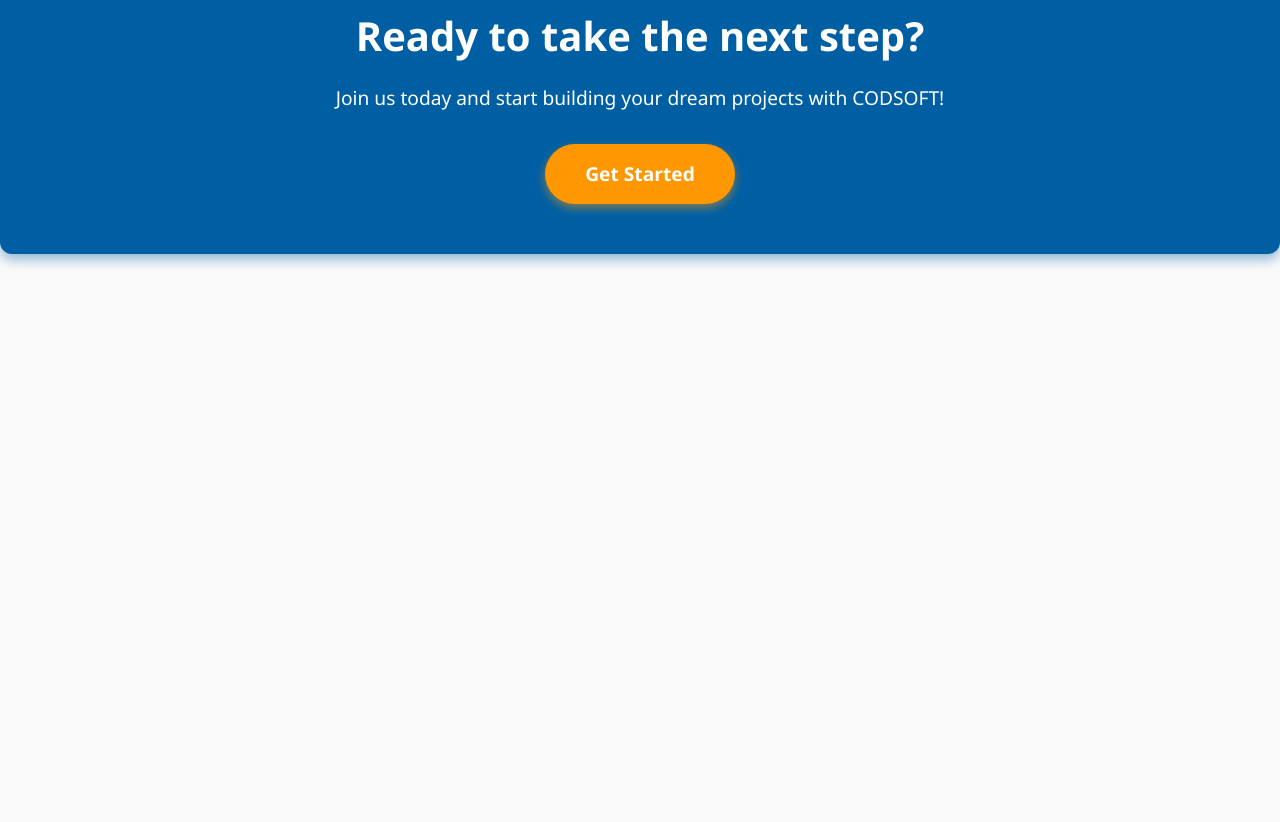
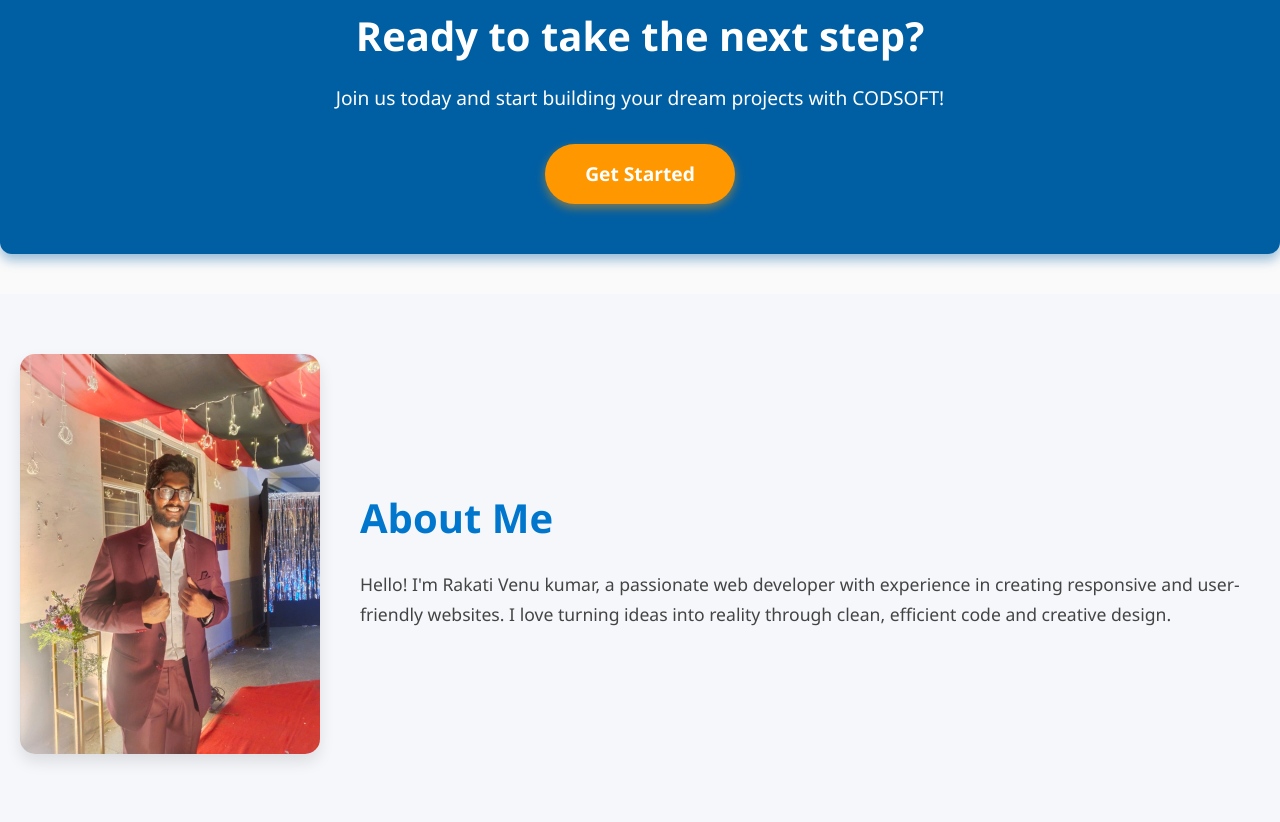
Before and after one commit to Venukumar23/CODSOFT, a plain HTML site: page Level1_Task2_LandingPage/index.html in a window 1280 px wide. Shown: the part 950-1772 px from the top of the page. Before the commit the page ends 1244 px from the top, so only its background shows below. Drawn offline with Linux system fonts and the light colour scheme.

Commit message:
Added about section

```diff
--- a/Level1_Task2_LandingPage/index.html
+++ b/Level1_Task2_LandingPage/index.html
@@ -45,5 +45,15 @@
         <a href="#" class="cta-button">Get Started</a>
     </section>
 
+    <section class="about">
+        <div class="about-image">
+            <img src="Details/profile.jpg" alt="Your Name">
+        </div>
+        <div class="about-text">
+            <h2>About Me</h2>
+            <p>Hello! I'm Rakati Venu kumar, a passionate web developer with experience in creating responsive and user-friendly websites. I love turning ideas into reality through clean, efficient code and creative design.</p>
+        </div>
+    </section>
+
 </body>
 </html>
--- a/Level1_Task2_LandingPage/style.css
+++ b/Level1_Task2_LandingPage/style.css
@@ -104,3 +104,37 @@
   background-color: #e68900;
   transform: scale(1.05);
 }
+
+/* About Section */
+.about {
+  display: flex;
+  align-items: center;
+  padding: 60px 20px;
+  gap: 40px;
+  background-color: #f5f7fa;
+  flex-wrap: wrap;
+}
+
+.about-image img {
+  max-width: 300px;
+  width: 100%;
+  border-radius: 15px;
+  box-shadow: 0 8px 15px rgba(0,0,0,0.1);
+}
+
+.about-text {
+  flex: 1;
+  min-width: 280px;
+}
+
+.about-text h2 {
+  font-size: 2.5rem;
+  margin-bottom: 20px;
+  color: #0077cc;
+}
+
+.about-text p {
+  font-size: 1.1rem;
+  color: #444;
+  line-height: 1.7;
+}
```
Also changed, not shown: Level1_Task2_LandingPage/Details/photo.jpg (added), Level1_Task2_LandingPage/Details/profile.jpg (added).
